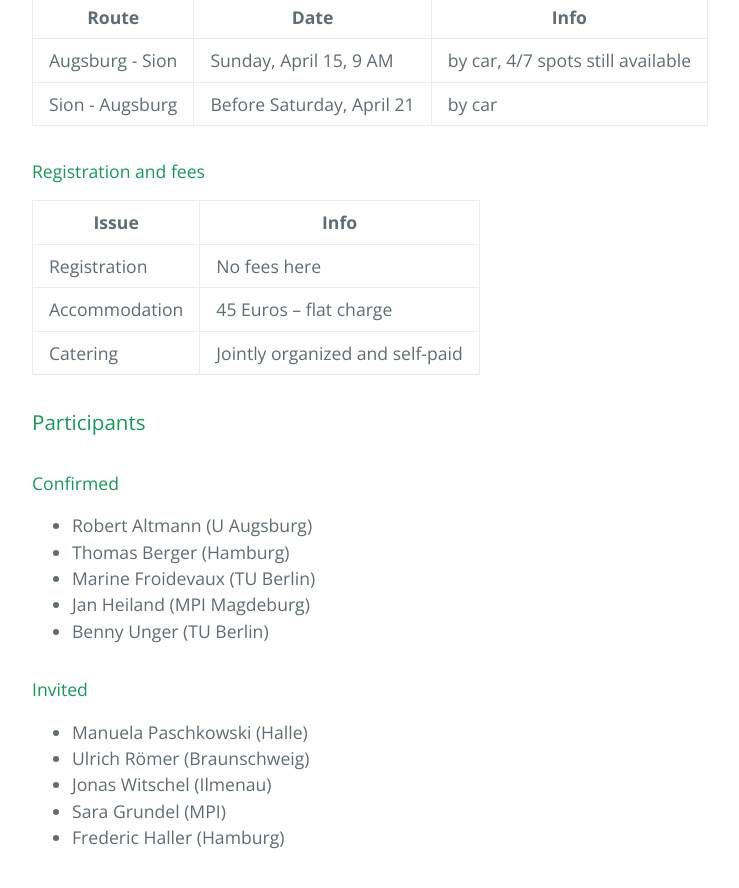
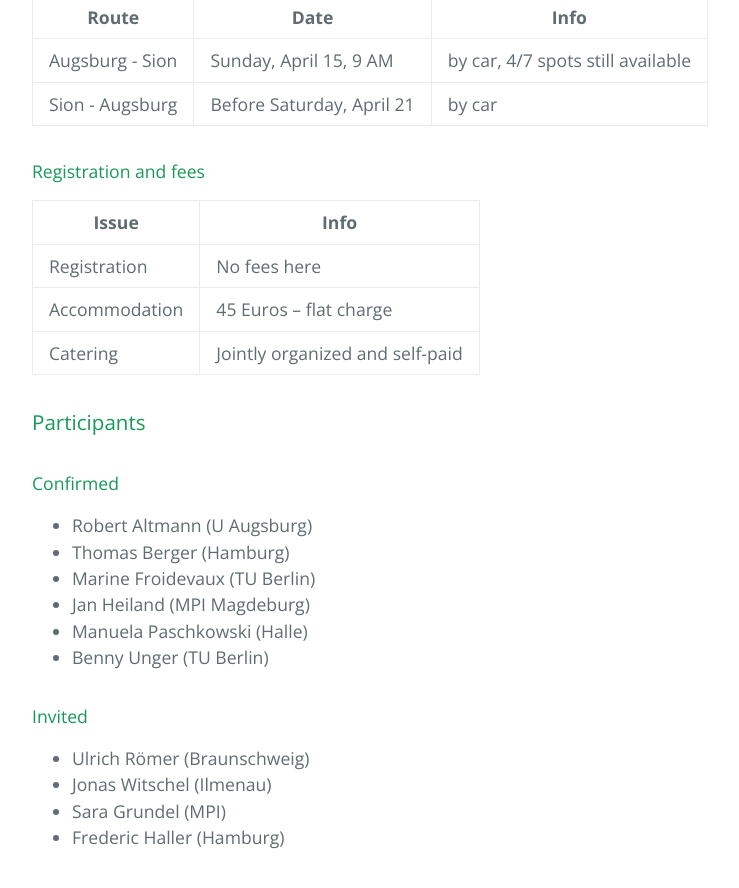
Before and after one commit to highlando/18-daesion, a Jekyll site: the page built from index.md, in a window 1280 px wide and 900 px high, scrolled down 2893 px. Shown: the top 888 px of the window, without its empty margins (192-931 px from the left). Built offline with Jekyll 4.4.1, drawn with Linux system fonts in a browser that asks for light colours; emoji names are drawn with the system emoji font; our own code applies the rules of GitHub Pages for plain Markdown files.

Commit message:
upd parties

```diff
--- a/index.md
+++ b/index.md
@@ -53,11 +53,11 @@ Self-organized or by transfer
  - Thomas Berger (Hamburg)
  - Marine Froidevaux (TU Berlin)
  - Jan Heiland (MPI Magdeburg)
+ - Manuela Paschkowski (Halle)
  - Benny Unger (TU Berlin)
 
 #### Invited
 
- - Manuela Paschkowski (Halle)
  - Ulrich R&ouml;mer (Braunschweig)
  - Jonas Witschel (Ilmenau)
  - Sara Grundel (MPI)
```
